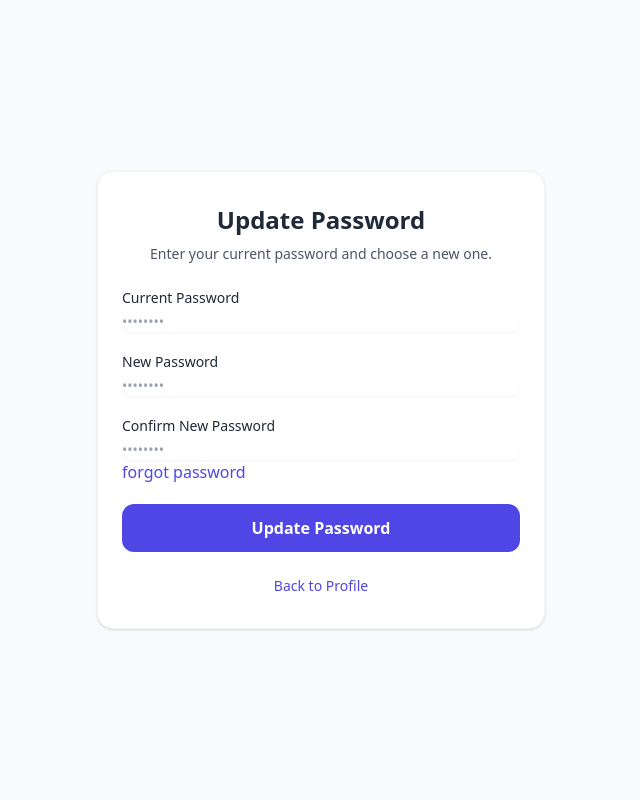
After one commit to AbdulRahman-AbdulQadir/School-Management-System, a Django app: page /accounts/update_password/ in a window 1280 px wide. The commit adds this page. Shown: the whole page, without its empty margins (319-959 px from the left). Run offline with Django 5.2, Linux system fonts and the light colour scheme; the visitor is signed in with stand-in values (Sample User, id 1); some libraries are stand-ins or nearby versions.

Commit message:
Make update_password view & Add it's URL & Make update_password template & handle buttons to take user to update_password page, fix redirct to login in reset_password page

```diff
--- a/accounts/urls.py
+++ b/accounts/urls.py
@@ -9,4 +9,5 @@ urlpatterns = [
     path('reset_password/', views.reset_password, name='reset_password'),
     path('profile/', views.profile, name='profile'),
     path('profile/update/', views.profile_update, name='profile_update'),
+    path('update_password/', views.update_password, name='update_password'),
 ]
--- a/accounts/views.py
+++ b/accounts/views.py
@@ -1,7 +1,7 @@
 from django.shortcuts import render, redirect
 from django.contrib.auth import authenticate, login as auth_login, logout as auth_logout
 from django.contrib import messages
-from django.contrib.auth import get_user_model
+from django.contrib.auth import get_user_model, update_session_auth_hash
 from django.contrib.auth.decorators import login_required
 from django.core.mail import send_mail
 from django.db import transaction
@@ -171,3 +171,35 @@ def profile_update(request):
         messages.success(request, "Profile updated successfully!")
         return redirect("profile")
     return render(request, "accounts/profile_update.html", {"user": user})
+
+def update_password(request):
+    if not request.user.is_authenticated:
+        return redirect('login')
+    if request.method == "POST":
+        current_password = request.POST.get("current_password")
+        new_password = request.POST.get("new_password")
+        confirm_password = request.POST.get("confirm_password")
+
+        if not request.user.check_password(current_password):
+            messages.error(request, "Current password is incorrect")
+            return redirect('update_password')
+
+        if new_password != confirm_password:
+            messages.error(request, "New passwords do not match")
+            return redirect('update_password')
+
+        if new_password == current_password:
+            messages.error(request, "New password must be different from the current password")
+            return redirect('update_password')
+
+        if len(new_password) < 8:
+            messages.error(request, "New password must be at least 8 characters long")
+            return redirect('update_password')
+
+        request.user.set_password(new_password)
+        request.user.save()
+        update_session_auth_hash(request, request.user)  # Keep the user logged in after password change
+        messages.success(request, "Password updated successfully!")
+        return redirect('profile')
+
+    return render(request, 'accounts/update_password.html')
--- a/templates/accounts/forgot_password.html
+++ b/templates/accounts/forgot_password.html
@@ -27,7 +27,11 @@
       </form>
 
       <div class="mt-6 text-center text-sm text-gray-600 dark:text-gray-400">
+        {% if request.user.is_authenticated %}
+          <a href="{% url 'profile' %}" class="text-indigo-600 hover:underline font-medium">Back to Profile</a>
+        {% else %}
         <a href="{% url 'login' %}" class="text-indigo-600 hover:underline font-medium">Back to Login</a>
+        {% endif %}
       </div>
     </div>
   </div>
--- a/templates/accounts/profile.html
+++ b/templates/accounts/profile.html
@@ -207,7 +207,7 @@
                 >Update Profile</a
               >
               <a
-                href="{% url 'reset_password' %}"
+                href="{% url 'update_password' %}"
                 class="inline-block px-4 py-2 rounded-xl bg-brand-500 text-white hover:bg-brand-700 shadow-soft"
                 >Update Password</a
               >
--- a/templates/accounts/reset_password.html
+++ b/templates/accounts/reset_password.html
@@ -43,7 +43,7 @@
       </form>
 
       <div class="mt-6 text-center text-sm text-gray-600 dark:text-gray-400">
-        <a href="login" class="text-indigo-600 hover:underline font-medium">Back to Login</a>
+        <a href="{% url 'login' %}" class="text-indigo-600 hover:underline font-medium">Back to Login</a>
       </div>
     </div>
   </div>
--- /dev/null
+++ b/templates/accounts/update_password.html
@@ -0,0 +1,106 @@
+<!DOCTYPE html>
+<html lang="en">
+  <head>
+    <meta charset="utf-8" />
+    <meta name="viewport" content="width=device-width, initial-scale=1" />
+    <title>School Management • Update Password</title>
+    <meta
+      name="description"
+      content="Update Password page UI for School Management System."
+    />
+
+    <!-- Tailwind CSS -->
+    <script src="https://cdn.tailwindcss.com"></script>
+    <script
+      defer
+      src="https://cdn.jsdelivr.net/npm/alpinejs@3.x.x/dist/cdn.min.js"
+    ></script>
+  </head>
+
+  <body
+    class="bg-gray-50 dark:bg-gray-950 text-gray-800 dark:text-gray-100 antialiased min-h-screen flex items-center justify-center p-4"
+  >
+    <div class="w-full max-w-md">
+      <div
+        class="bg-white dark:bg-gray-900 py-8 px-6 shadow rounded-2xl border border-gray-100 dark:border-gray-800"
+      >
+        <h1 class="text-2xl font-bold text-center">Update Password</h1>
+        <p class="mt-2 text-sm text-gray-600 dark:text-gray-400 text-center">
+          Enter your current password and choose a new one.
+        </p>
+        {% if messages %}
+        <div class="mb-4">
+          {% for message in messages %}
+          <div
+            class="p-3 mb-2 rounded text-white {% if message.tags == 'success' %} bg-green-500 {% elif message.tags == 'error' %} bg-red-500 {% else %} bg-blue-500 {% endif %}"
+          >
+            {{ message }}
+          </div>
+          {% endfor %}
+        </div>
+        {% endif %}
+        <form method="post" class="mt-6 space-y-5">
+          {% csrf_token %}
+          <div>
+            <label for="current_password" class="block text-sm font-medium"
+              >Current Password</label
+            >
+            <input
+              id="current_password"
+              name="current_password"
+              type="password"
+              required
+              placeholder="••••••••"
+              class="mt-1 block w-full rounded-xl border-gray-300 dark:border-gray-700 dark:bg-gray-800 dark:text-white shadow-sm focus:border-indigo-500 focus:ring-indigo-500 sm:text-sm"
+            />
+          </div>
+          <div>
+            <label for="new_password" class="block text-sm font-medium"
+              >New Password</label
+            >
+            <input
+              id="new_password"
+              name="new_password"
+              type="password"
+              required
+              placeholder="••••••••"
+              class="mt-1 block w-full rounded-xl border-gray-300 dark:border-gray-700 dark:bg-gray-800 dark:text-white shadow-sm focus:border-indigo-500 focus:ring-indigo-500 sm:text-sm"
+            />
+          </div>
+          <div>
+            <label for="confirm_password" class="block text-sm font-medium"
+              >Confirm New Password</label
+            >
+            <input
+              id="confirm_password"
+              name="confirm_password"
+              type="password"
+              required
+              placeholder="••••••••"
+              class="mt-1 block w-full rounded-xl border-gray-300 dark:border-gray-700 dark:bg-gray-800 dark:text-white shadow-sm focus:border-indigo-500 focus:ring-indigo-500 sm:text-sm"
+            />
+          </div>
+            <a
+            href="{% url 'forgot_password' %}"
+            class="text-indigo-600 hover:underline font-medium"
+            >forgot password
+            </a>
+          <button
+            type="submit"
+            class="w-full bg-indigo-600 hover:bg-indigo-700 text-white font-semibold py-3 rounded-xl transition"
+          >
+            Update Password
+          </button>
+        </form>
+
+        <div class="mt-6 text-center text-sm text-gray-600 dark:text-gray-400">
+          <a
+            href="{% url 'profile' %}"
+            class="text-indigo-600 hover:underline font-medium"
+            >Back to Profile</a
+          >
+        </div>
+      </div>
+    </div>
+  </body>
+</html>
```
